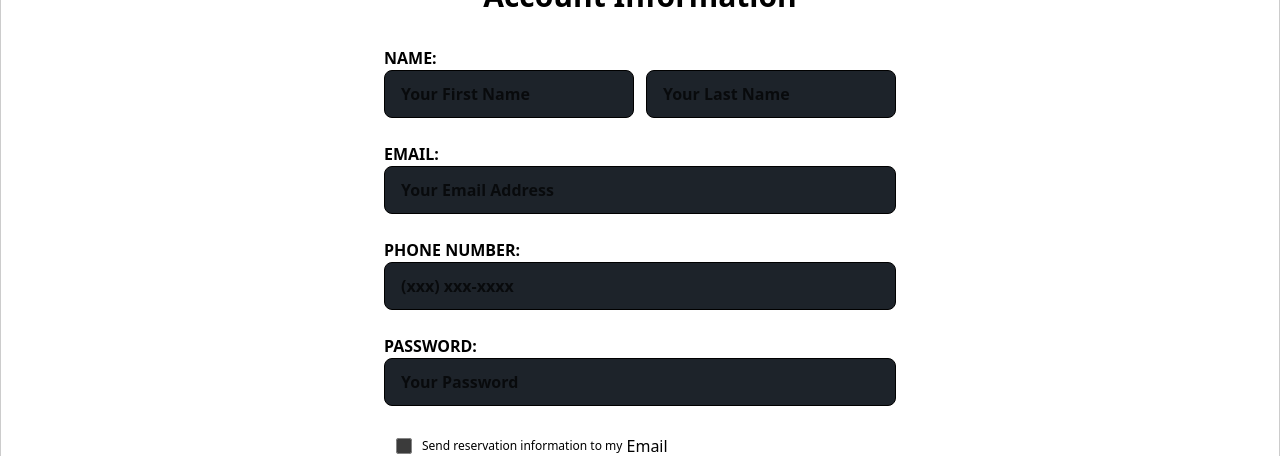
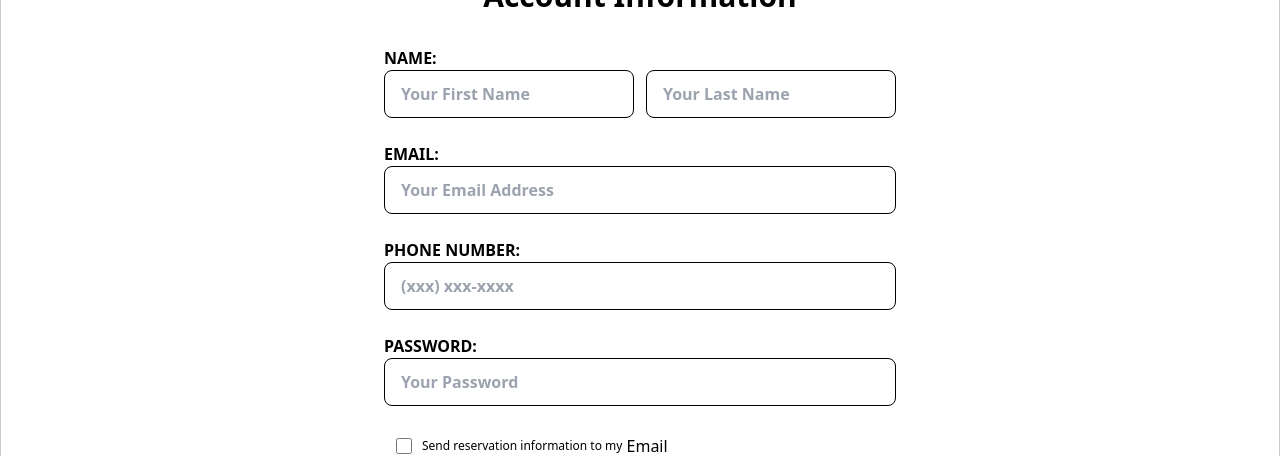
Before and after one commit to pokemon-parKing/parKing-client, a React (Vite) app: page /user in a window 1280 px wide. Shown: the part 261-717 px from the top of the page. Built offline with nearby package versions, Linux system fonts and the light colour scheme; no server answers.

Commit message:
edited form colors

```diff
--- a/src/App.jsx
+++ b/src/App.jsx
@@ -11,9 +11,9 @@ function App() {
   const dispatch = useDispatch();
   const { id, role } = useSelector((state) => state.accounts.userData);
 
-  useEffect(() => {
-    document.querySelector('html').setAttribute('data-theme', 'dark');
-  }, [])
+  // useEffect(() => {
+  //   document.querySelector("html").setAttribute("data-theme", "dark");
+  // }, []);
 
   useEffect(() => {
     if (!id) {
--- a/src/components/account/AccountSetting.jsx
+++ b/src/components/account/AccountSetting.jsx
@@ -52,12 +52,11 @@ const AccountSetting = () => {
           <div className="mx-auto w-full sm:max-w-md md:max-w-lg flex flex-col gap-6 h-[600px]">
             <label htmlFor="name" className="font-semibold text-[#000]">
               NAME:
-
               <div className="flex flex-col sm:flex-row gap-3">
                 <input
                   type="text"
                   placeholder="Your First Name"
-                className="input input-bordered input-primary border-black w-full max-w-xs text-black placeholder:text-black/70"
+                  className="input input-bordered input-primary border-black w-full max-w-xs"
                   defaultValue={userData.first_name}
                   onChange={handleInputChange}
                   name="first_name"
@@ -65,7 +64,7 @@ const AccountSetting = () => {
                 <input
                   type="text"
                   placeholder="Your Last Name"
-                className="input input-bordered input-primary border-black w-full max-w-xs text-black placeholder:text-black/70"
+                  className="input input-bordered input-primary border-black w-full max-w-xs"
                   defaultValue={userData.last_name}
                   onChange={handleInputChange}
                   name="last_name"
@@ -74,11 +73,10 @@ const AccountSetting = () => {
             </label>
             <label htmlFor="email" className="font-semibold text-[#000]">
               EMAIL:
-
               <input
                 type="text"
                 placeholder="Your Email Address"
-              className="input input-bordered input-primary border-black w-full text-black placeholder:text-black/70"
+                className="input input-bordered input-primary border-black w-full"
                 defaultValue={userData.email}
                 onChange={handleInputChange}
                 name="email"
@@ -86,7 +84,6 @@ const AccountSetting = () => {
             </label>
             <label htmlFor="phonenumber" className="font-semibold text-[#000]">
               PHONE NUMBER:
-
               <input
                 type="text"
                 id="phonenumber"
@@ -94,16 +91,15 @@ const AccountSetting = () => {
                 pattern="[0-9]*"
                 defaultValue={formattedPhoneNumber}
                 onChange={handlePhoneNumberChange}
-              className="input input-bordered input-primary border-black w-full text-black placeholder:text-black/70"
+                className="input input-bordered input-primary border-black w-full"
               />
             </label>
             <label htmlFor="password" className="font-semibold text-[#000]">
               PASSWORD:
-
               <input
                 type="Password"
                 placeholder="Your Password"
-              className="input input-bordered input-primary border-black w-full text-black placeholder:text-black/70"
+                className="input input-bordered input-primary border-black w-full"
               />
             </label>
             <div className="flex items-center gap-1.5  justify-start pl-2">
```
Lines whose indentation alone changed are shown as unchanged.
